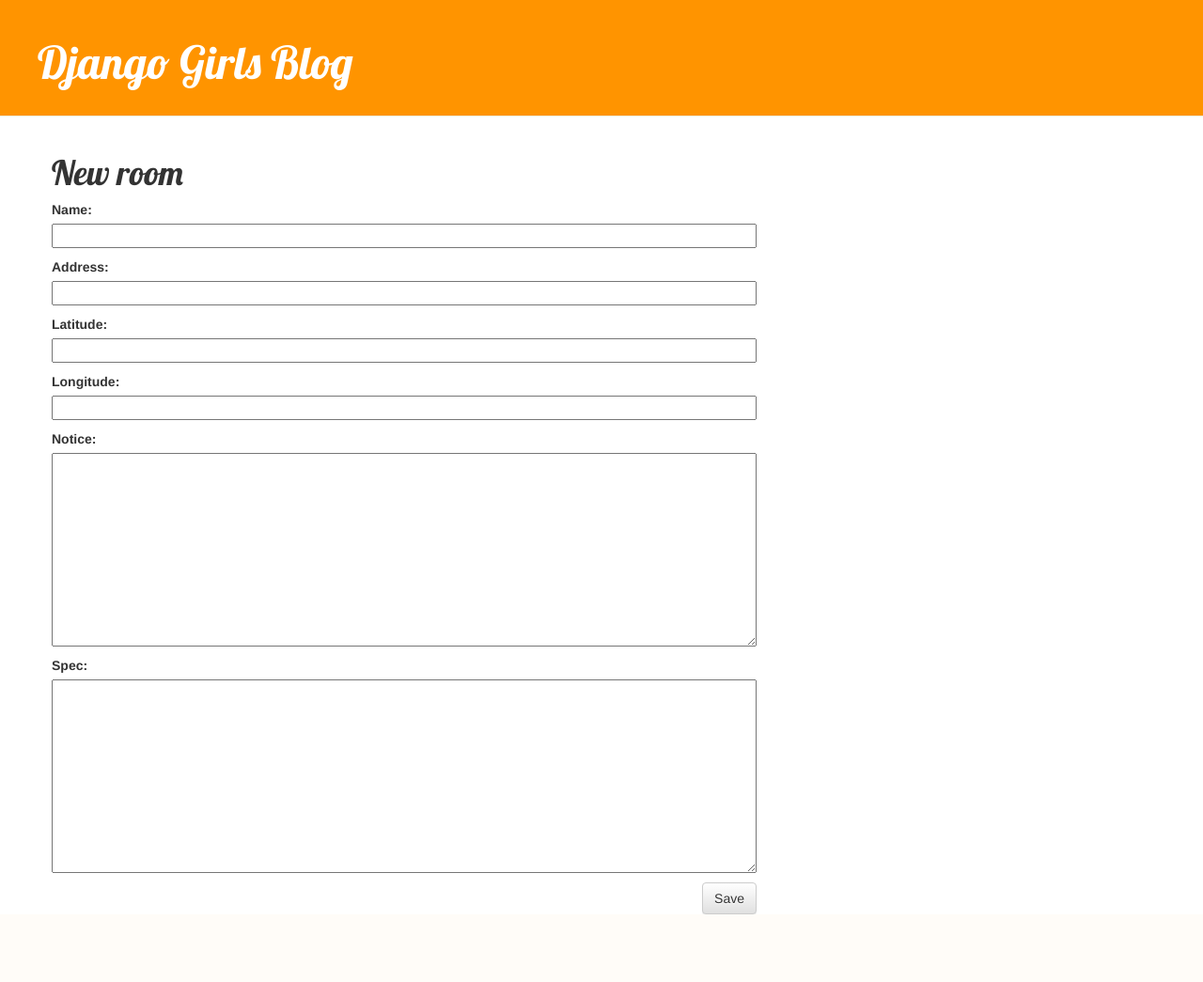
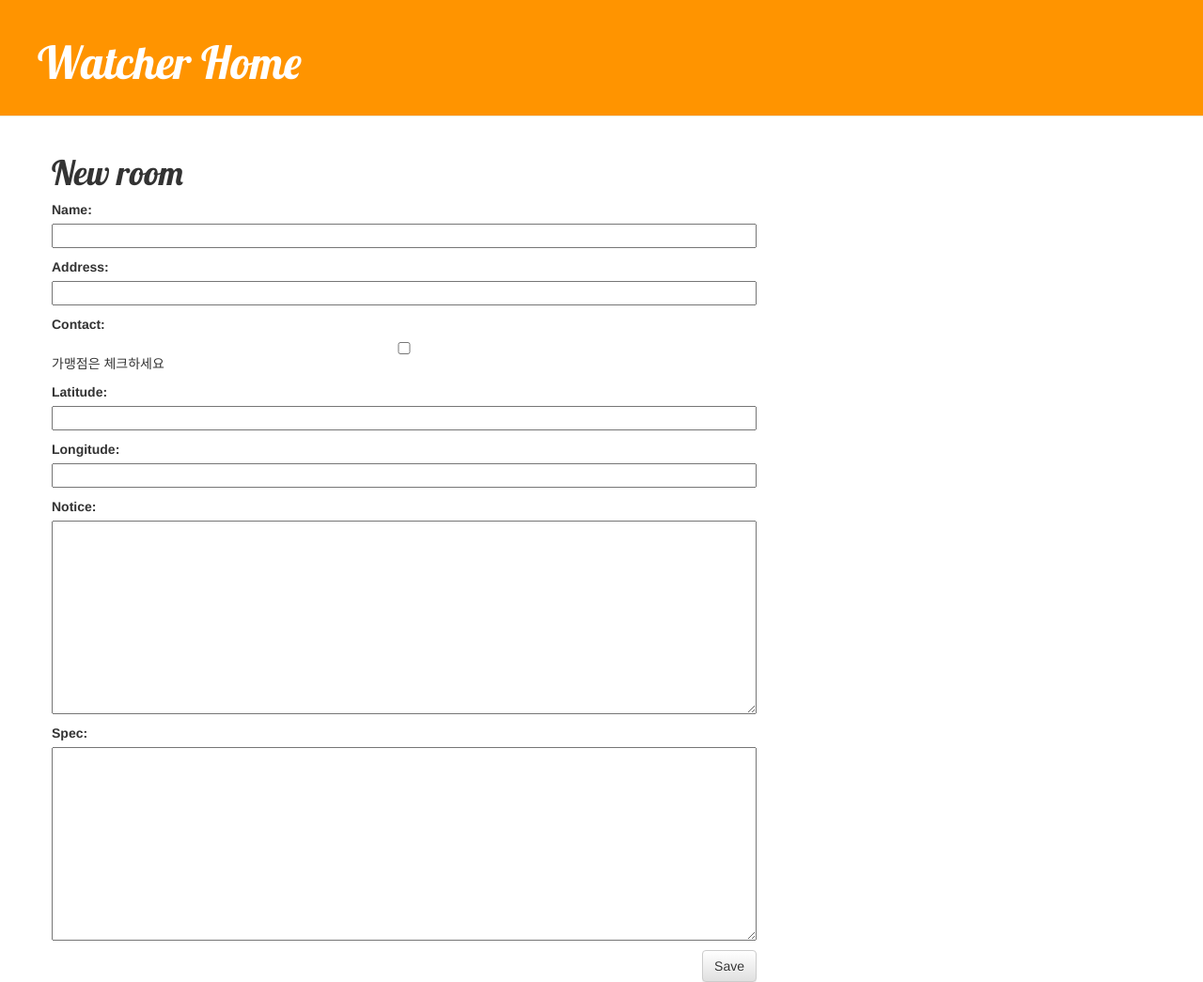
Before and after one commit to NameYeoWool/myserver, a Django app: page /room/new/ in a window 1280 px wide. Shown: the whole page at 94% size. Before the commit the page ends 973 px from the top, so only its background shows below. Run offline with Django 3.2, Linux system fonts and the light colour scheme; some libraries are stand-ins or nearby versions.

Commit message:
add checbox in model and revise form/review

```diff
--- a/watcher/forms.py
+++ b/watcher/forms.py
@@ -3,6 +3,7 @@ from .models import Room
 
 class RoomForm(forms.ModelForm):
 
+    contact = forms.BooleanField(help_text="가맹점은 체크하세요")
     class Meta:
         model = Room
-        fields = ('name','address','latitude','longitude','notice','spec')
+        fields = ('name', 'address', 'contact','latitude', 'longitude', 'notice', 'spec')
--- a/watcher/models.py
+++ b/watcher/models.py
@@ -6,6 +6,7 @@ class Room(models.Model):
     address = models.CharField(max_length=300,primary_key=True)
     latitude = models.FloatField(blank=False)
     longitude =models.FloatField(blank=False)
+    contact = models.BooleanField(default=False,help_text="가맹점일 경우 체크하시오.")
     created_date = models.DateTimeField(default=timezone.now)
     notice = models.TextField(blank=True)
     spec = models.TextField(blank=True)
--- a/watcher/templates/watcher/base.html
+++ b/watcher/templates/watcher/base.html
@@ -13,7 +13,7 @@
             <a href="{% url 'room_new' %}" class="top-menu">
                 <span class="glyphicon glyphicon-plus"></span></a>
             {% endif %}
-            <h1><a href="/">Django Girls Blog</a></h1>
+            <h1><a href="/">Watcher  Home</a></h1>
         </div>
         <div class="content container">
             <div class="row">
--- a/watcher/urls.py
+++ b/watcher/urls.py
@@ -7,4 +7,5 @@ urlpatterns = [
     path('room/new/', views.room_new, name='room_new'),
     path('room/detail/<str:address>/', views.room_detail, name='room_detail'),
     path('room/edit/<str:address>/', views.room_edit, name='room_edit'),
+    path('room/room/all',views.room_all, name='room_all')
 ]
--- a/watcher/views.py
+++ b/watcher/views.py
@@ -3,6 +3,10 @@ from django.utils import timezone
 from .models import Room
 from .forms import RoomForm
 from django.shortcuts import redirect
+
+def room_all(request):
+    rooms = Room.objects.order_
+
 
 def room_list(request):
     rooms = Room.objects.filter(created_date__lte=timezone.now()).order_by('created_date')
@@ -34,6 +38,7 @@ def room_edit(request, address):
         form = RoomForm(request.POST, instance=room)
         if form.is_valid():
             room = form.save(commit=False)
+            room.contact = form.cleaned_data['check']
             room.created_date = timezone.now()
             room.save()
             return redirect('room_detail', address=room.address)
```
Also changed, not shown: watcher/migrations/0002_room_contact.py (added), watcher/migrations/0003_auto_20190417_2308.py (added), watcher/static/css/watcher.css (line endings or trailing spaces).
